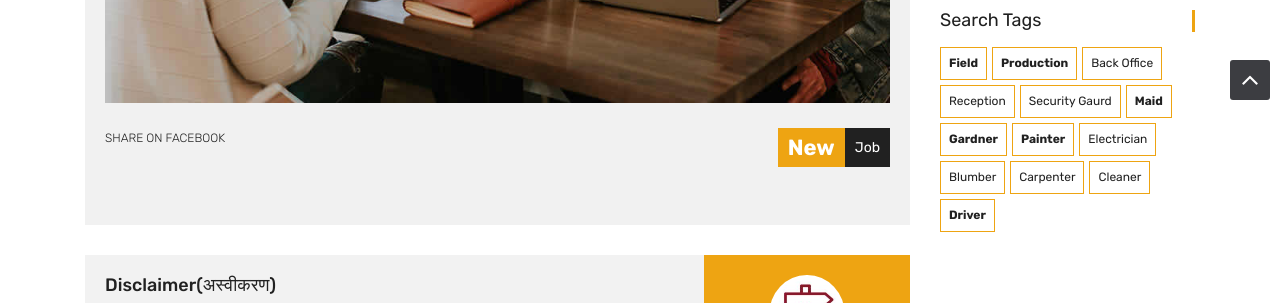
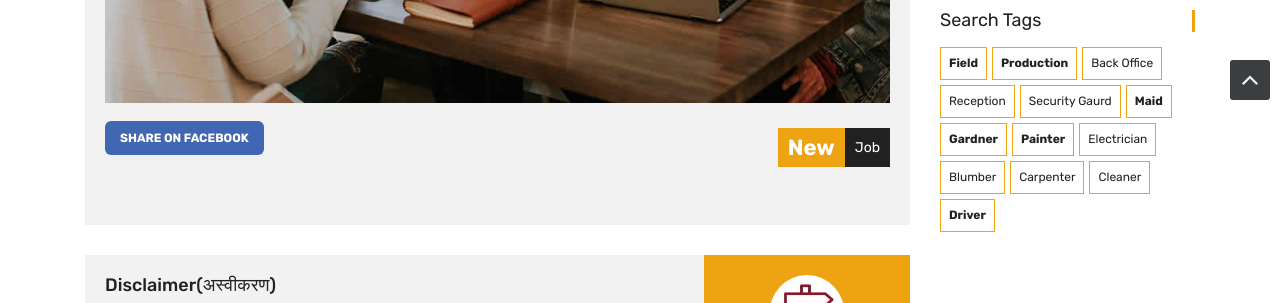
Before and after one commit to erDeepakSachan/JobsNCR, a plain HTML site: page JobDetails.html in a window 1280 px wide. Shown: the part 800-1103 px from the top of the page. Drawn offline with Linux system fonts and the light colour scheme; no server answers.

Commit message:
changed share button

```diff
--- a/JobDetails.html
+++ b/JobDetails.html
@@ -263,11 +263,11 @@ Learn more: https://developers.facebook.com/docs/sharing/webmasters -->
                                 <!--<span><i class="fa fa-calendar"></i> <a href="#">May 11, 2015</a> </span>-->
                                 <!--<span><i class="fa fa-tag"></i>  <a href="#">Posted On: 03-March-2025</a> </span>-->
                                 <!--<span><i class="fa fa-comments"></i> <a href="#">12 Comments</a></span>-->
-                                <div class="fb-share-button"
+                                <!--<div class="fb-share-button"
                                      data-href="https://www.naukripesa.com/JobDetails.html?id=1&jobs=HomeJobs.xlsx"
                                      data-layout="button_count">
-                                </div>
-                                <a href="https://www.naukripesa.com/JobDetails.html?id=1&jobs=HomeJobs.xlsx" target="_blank">
+                                </div>-->
+                                <a class="facebook-share" href="https://www.naukripesa.com/JobDetails.html?id=1&jobs=HomeJobs.xlsx" target="_blank">
                                     Share on Facebook
                                 </a>
                             </div>
```
